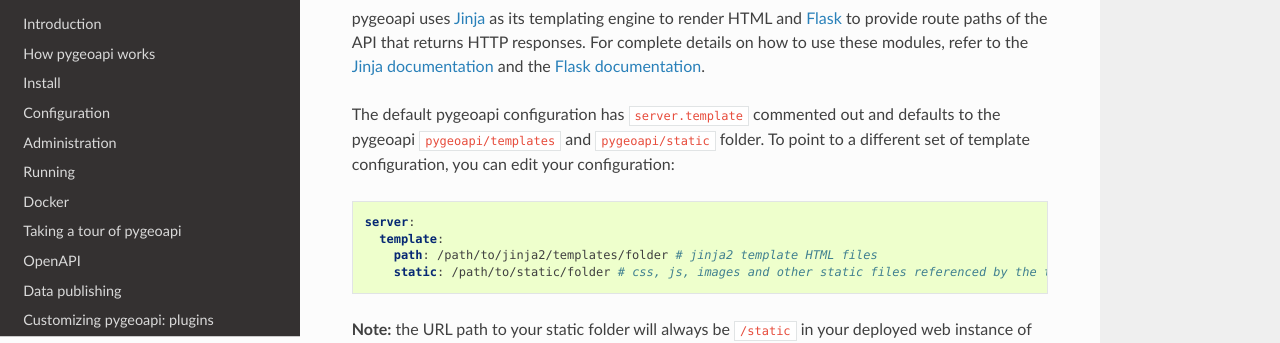
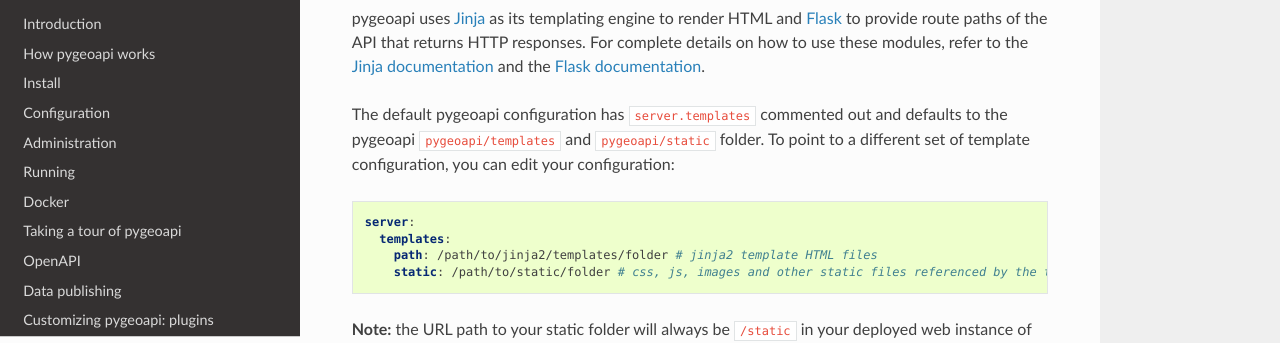
Before and after one commit to geopython/pygeoapi, a Sphinx documentation site: the page built from docs/source/html-templating.rst, in a window 1280 px wide and 1030 px high. Shown: the part 153-496 px from the top of the window. Built offline with Sphinx 7.4.7 and the Read the Docs theme 2.0.0, drawn with Linux system fonts in a browser that asks for light colours.

Commit message:
update docs, DB path in test config

```diff
--- a/docs/source/html-templating.rst
+++ b/docs/source/html-templating.rst
@@ -5,12 +5,12 @@
 
 pygeoapi uses `Jinja`_ as its templating engine to render HTML and `Flask`_ to provide route paths of the API that returns HTTP responses. For complete details on how to use these modules, refer to the `Jinja documentation`_ and the `Flask documentation`_.
 
-The default pygeoapi configuration has ``server.template`` commented out and defaults to the pygeoapi ``pygeoapi/templates`` and ``pygeoapi/static`` folder. To point to a different set of template configuration, you can edit your configuration:
+The default pygeoapi configuration has ``server.templates`` commented out and defaults to the pygeoapi ``pygeoapi/templates`` and ``pygeoapi/static`` folder. To point to a different set of template configuration, you can edit your configuration:
 
 .. code-block:: yaml
 
   server:
-    template:
+    templates:
       path: /path/to/jinja2/templates/folder # jinja2 template HTML files
       static: /path/to/static/folder # css, js, images and other static files referenced by the template
 
```
Also changed, not shown: 1 other file.
